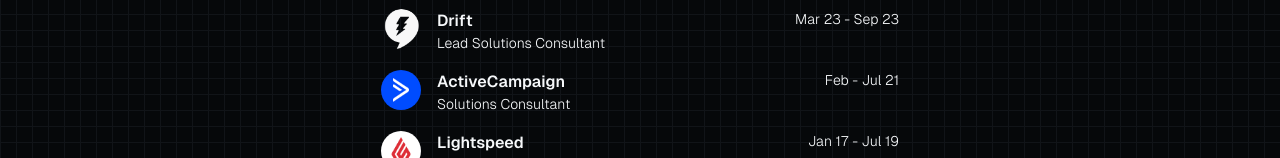
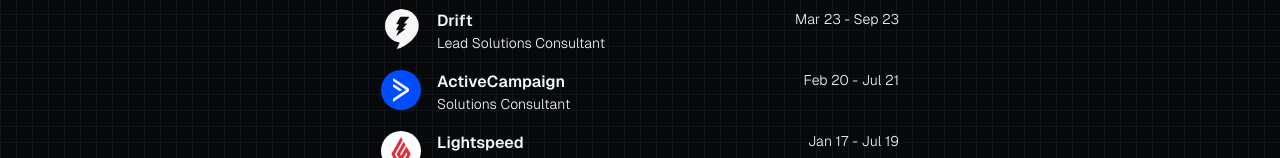
Before and after one commit to nigel-engel/portfolio, a React (Vite) app: page / in a window 1280 px wide. Shown: the part 642-800 px from the top of the page. Built offline with nearby package versions, Linux system fonts and the light colour scheme.

Commit message:
style: add

```diff
--- a/src/component/sections/WorkExperience.jsx
+++ b/src/component/sections/WorkExperience.jsx
@@ -32,7 +32,7 @@
         alt="ActiveCampaign logo"
         company="ActiveCampaign"
         role="Solutions Consultant"
-        date="Feb  - Jul 21"
+        date="Feb 20 - Jul 21"
       />
       <WorkExperienceUI
         src="/assets/lightspeed.png"
```
